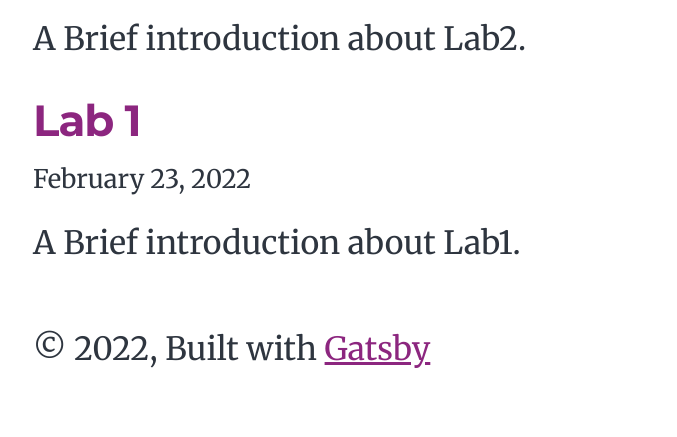
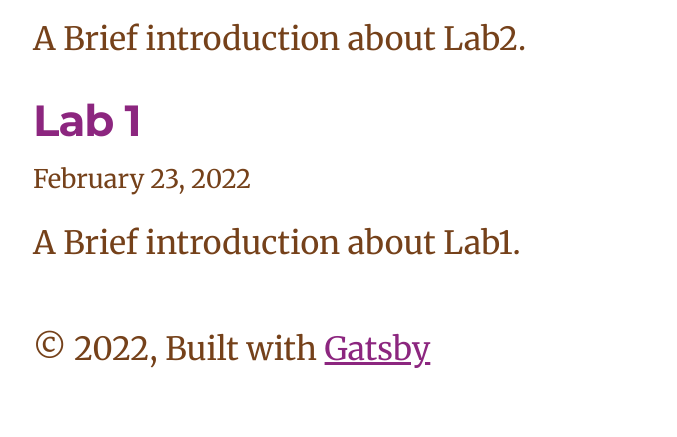
Before and after one commit to yjchu1117/gatsby-blog-comment, a Gatsby site: page / in a window 1280 px wide. Shown: the part 803-1240 px from the top of the page, without its empty margins (291-968 px from the left). Built offline with nearby package versions, Linux system fonts and the light colour scheme; Gatsby itself is replaced by a stand-in of ours.

Commit message:
Update style.css

```diff
--- a/src/style.css
+++ b/src/style.css
@@ -55,9 +55,9 @@
   --fontSize-6: 3.488rem;
   --fontSize-7: 3.986rem;
   --color-primary: #8c267f;
-  --color-text: #2e353f;
+  --color-text: #75411a;
   --color-text-light: #4f5969;
-  --color-heading: #1a202c;
+  --color-heading: #ebe72f;
   --color-heading-black: #218222;
   --color-accent: #d1dce5;
 }
```
